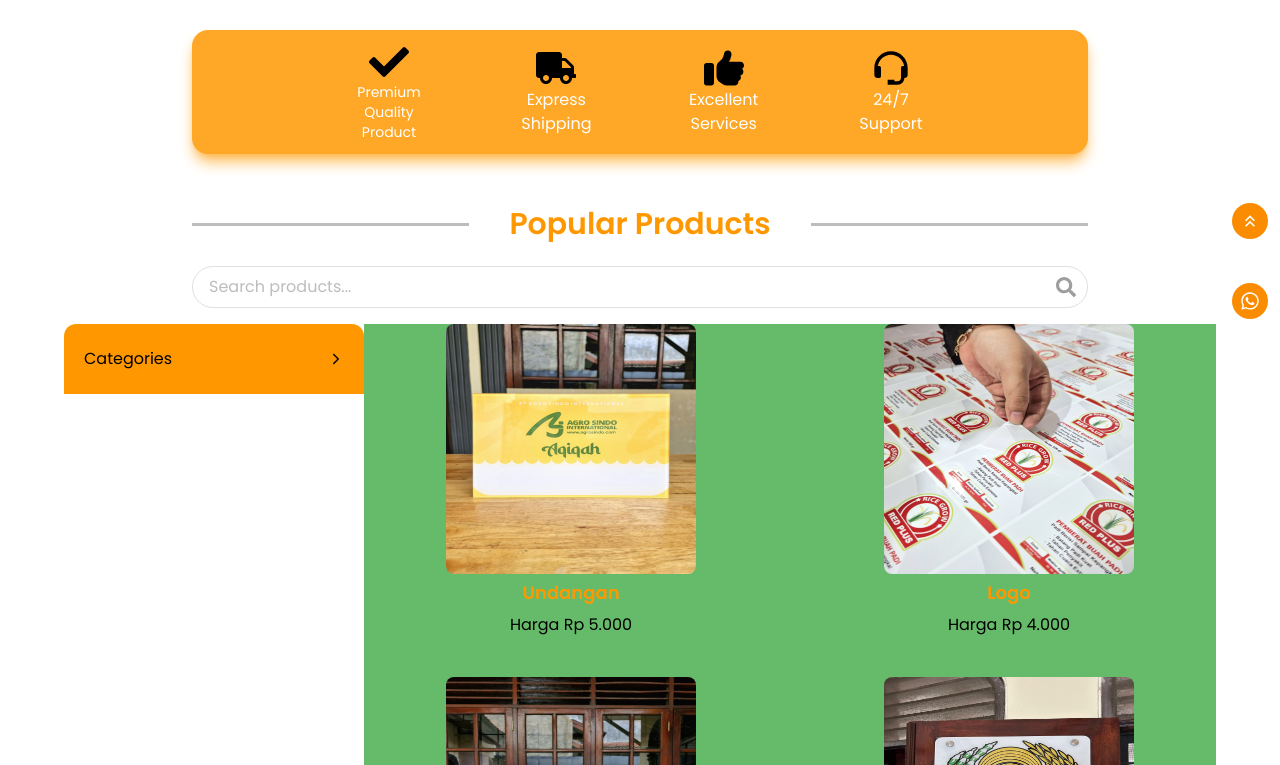
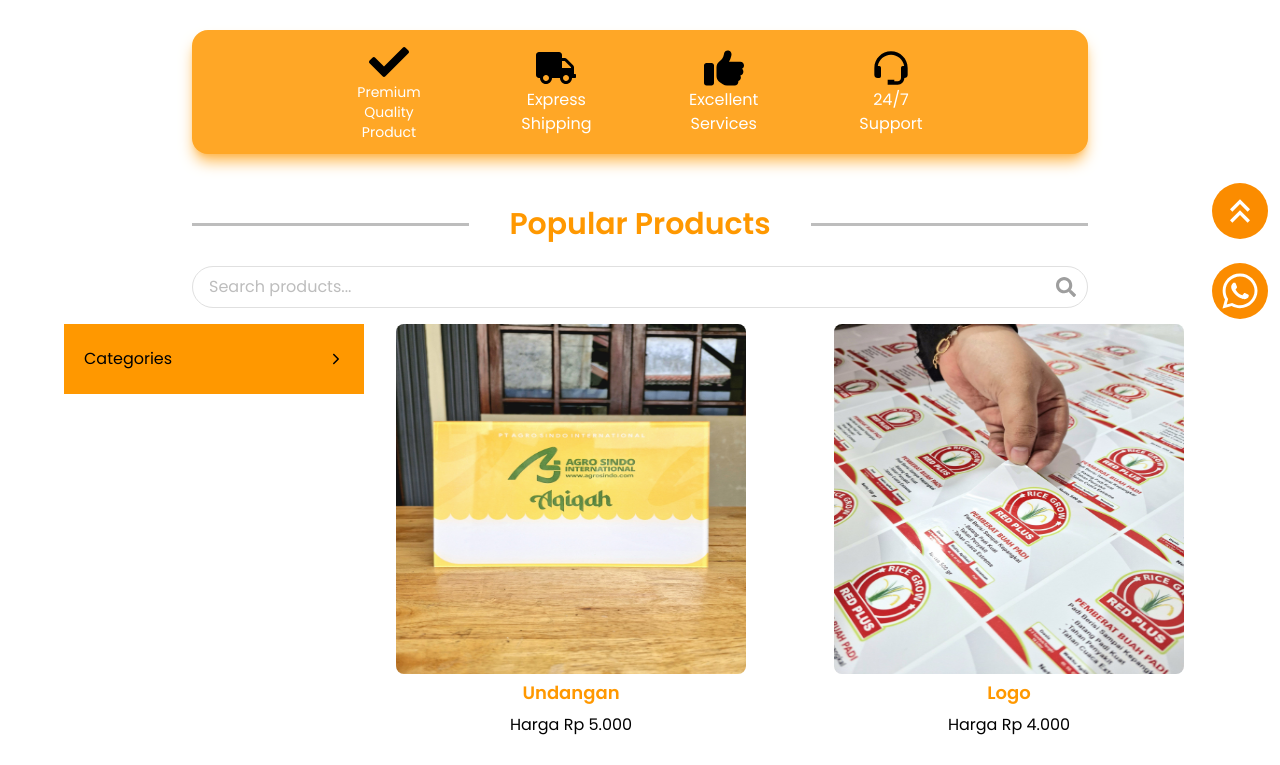
Before and after one commit to derikaquary/33-cetakstikermedan, a Next.js app: page / in a window 1280 px wide. Shown: the part 431-1196 px from the top of the page. Built offline with nearby package versions, Linux system fonts and the light colour scheme.

Commit message:
finished the first page for big and small size

```diff
--- a/app/_components/ProductList.js
+++ b/app/_components/ProductList.js
@@ -45,13 +45,13 @@ export default function ProductList() {
   return (
     <div>
       {/* Big Screen */}
-      <div className="hidden w-full p-4 sm:block">
+      <div className="hidden w-full p-4 sm:block ">
         {/* Pass searchQuery and setSearchQuery as props to SearchBox */}
         <SearchBox searchQuery={searchQuery} setSearchQuery={setSearchQuery} />
-        <div className="mx-auto flex max-w-6xl">
-          <div className="mt-4 flex h-full w-[300px] flex-col">
+        <div className=" mx-auto flex max-w-6xl justify-center">
+          <div className=" mt-4 flex h-full w-[300px] flex-col">
             <div
-              className="flex h-[70px] cursor-pointer items-center justify-between bg-orange-500 px-[20px] rounded-t-xl"
+              className=" flex h-[70px]  cursor-pointer items-center justify-between bg-orange-500 px-[20px] "
               onClick={toggleCategory} // Toggle on click
             >
               <p>Categories</p>
@@ -66,7 +66,7 @@ export default function ProductList() {
                   "max-height 0.1s ease-in-out, opacity 0.1s ease-in-out",
               }}
             >
-              <div className="bg-orange-100 rounded-b-xl">
+              <div className="bg-orange-100 ">
                 {/* Rendering of categories */}
                 {[
                   {
@@ -172,15 +172,14 @@ export default function ProductList() {
               </div>
             </div>
           </div>
-
           {/* Conditional Rendering for Right Box */}
-          <div className="flex-1">
+          <div className="flex-1 ">
             {selectedItem ? (
-              <div className="p-4">
+              <div className="p-4 ">
                 <OrderedItem item={selectedItem} />
               </div>
             ) : (
-              <div className="mt-4 grid grid-cols-2 items-center justify-center gap-6 gap-y-10 bg-green-400">
+              <div className="mt-4 grid grid-cols-2 justify-end gap-6 gap-y-10 ">
                 {filteredProducts.length > 0 ? (
                   filteredProducts.map((item) => (
                     <ProductsItem item={item} key={item.id} />
--- a/app/_components/ProductsItem.js
+++ b/app/_components/ProductsItem.js
@@ -12,7 +12,7 @@ export default function ProductsItem({ item }) {
       {/* Big Screen */}
 
       <div className="hidden flex-col items-center justify-center gap-2 sm:flex">
-        <div className="relative h-[250px] w-[250px]">
+        <div className="relative h-[350px] w-[350px]">
           <Image
             src={source}
             alt={alt}
--- a/app/_components/UpArrow.js
+++ b/app/_components/UpArrow.js
@@ -12,11 +12,21 @@ export default function UpArrow() {
   };
 
   return (
+    <>
+    {/* Big Screen */}
     <div
-      className="fixed bottom-[130px] right-3 cursor-pointer rounded-full bg-orange-600 px-2 py-2"
+      className="hidden sm:block fixed bottom-[130px] right-3 cursor-pointer rounded-full bg-orange-600 px-2 py-2"
+      onClick={scrollToTop} // Add onClick to trigger scroll
+    >
+      <MdKeyboardDoubleArrowUp size={40} color="white" />
+    </div>
+    {/* Small Screen */}
+    <div
+      className="sm:hidden fixed bottom-[130px] right-3 cursor-pointer rounded-full bg-orange-600 px-2 py-2"
       onClick={scrollToTop} // Add onClick to trigger scroll
     >
       <MdKeyboardDoubleArrowUp size={20} color="white" />
     </div>
+    </>
   );
 }
--- a/app/_components/WhatsApp.js
+++ b/app/_components/WhatsApp.js
@@ -5,7 +5,19 @@ export default function WhatsApp() {
   const phoneNumber = "1234567890"; // Example: "6281234567890" for an Indonesian number
 
   return (
-    <div className="fixed bottom-[50px] right-3 rounded-full bg-orange-600 px-2 py-2">
+    <>
+    {/* Bi Screen */}
+    <div className="hidden sm:block fixed bottom-[50px] right-3 rounded-full bg-orange-600 px-2 py-2">
+      <a
+        href={`https://wa.me/${6281370281883}`}
+        target="_blank"
+        rel="noopener noreferrer"
+      >
+        <FaWhatsapp size={40} color="white" />
+      </a>
+    </div>
+    {/* Small Screen */}
+    <div className="sm:hidden fixed bottom-[50px] right-3 rounded-full bg-orange-600 px-2 py-2">
       <a
         href={`https://wa.me/${6281370281883}`}
         target="_blank"
@@ -14,5 +26,6 @@ export default function WhatsApp() {
         <FaWhatsapp size={20} color="white" />
       </a>
     </div>
+    </>
   );
 }
```
